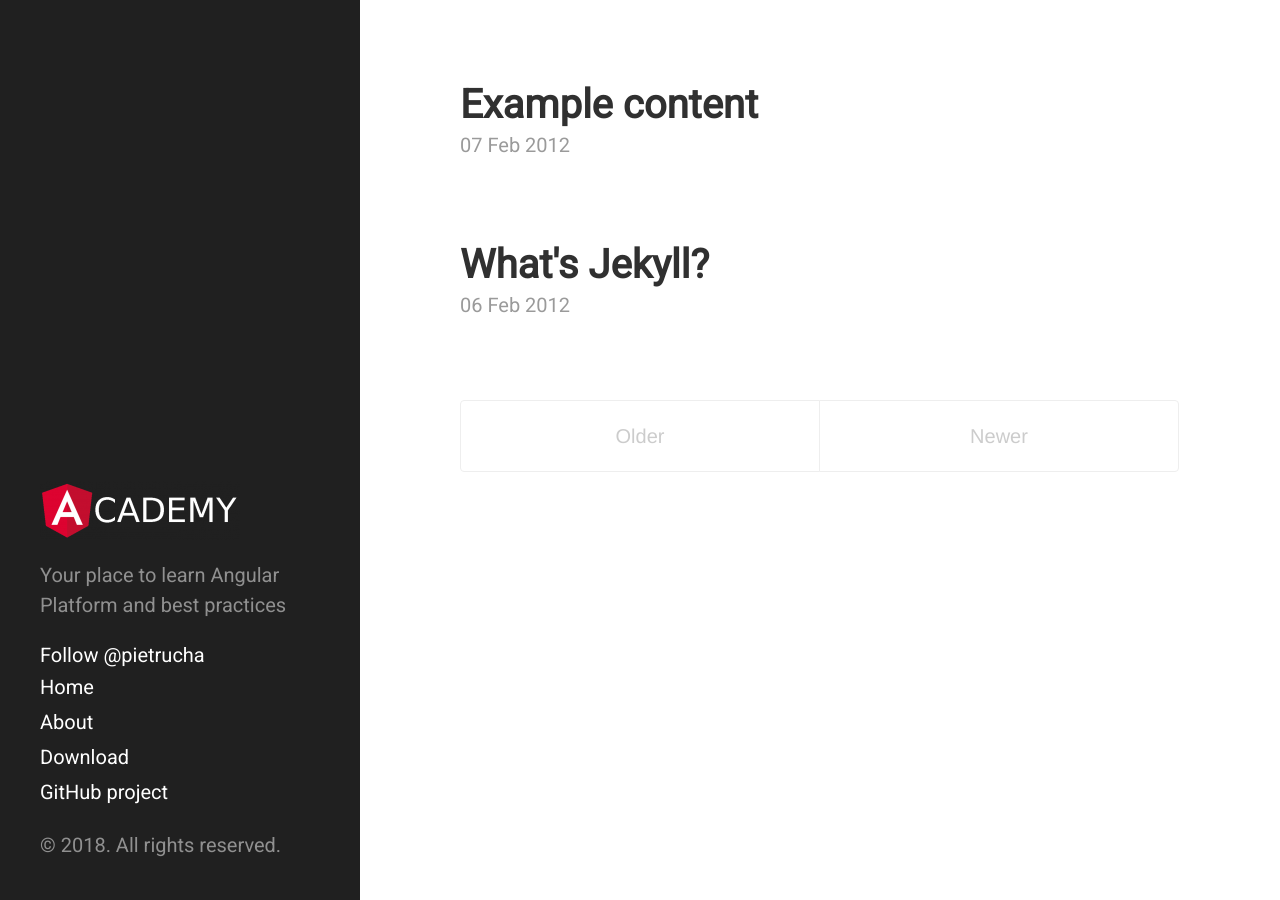
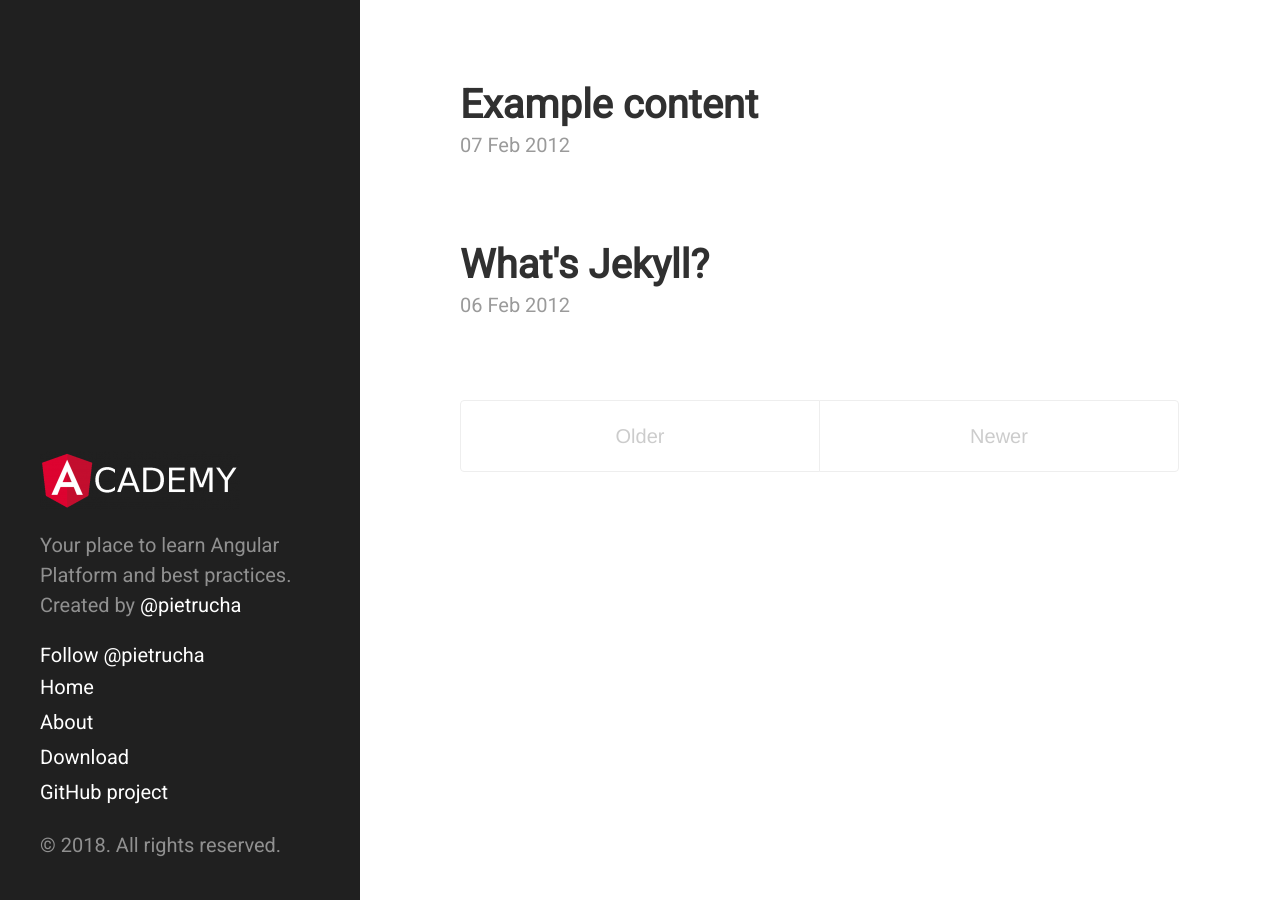
Before and after one commit to bartosz-io/home-page, a Jekyll site: the page built from index.html, in a window 1280 px wide. Built offline with Jekyll 4.4.1, drawn with Linux system fonts in a browser that asks for light colours; the list of posts is cut into pages by our own code; comment, search, counter and statistics services are not loaded.

Commit message:
Update _config.yml

```diff
--- a/_config.yml
+++ b/_config.yml
@@ -7,7 +7,7 @@ permalink:        pretty
 # Setup
 title:            Hyde
 tagline:          'A Jekyll theme'
-description:      'Your place to learn Angular Platform and best practices'
+description:      'Your place to learn Angular Platform and best practices. Created by <a href="https://twitter.com/pietrucha/" target="_blank">@pietrucha</a>'
 url:              http://hyde.getpoole.com
 baseurl:          http://blog.angular-academy.com/
 
```
